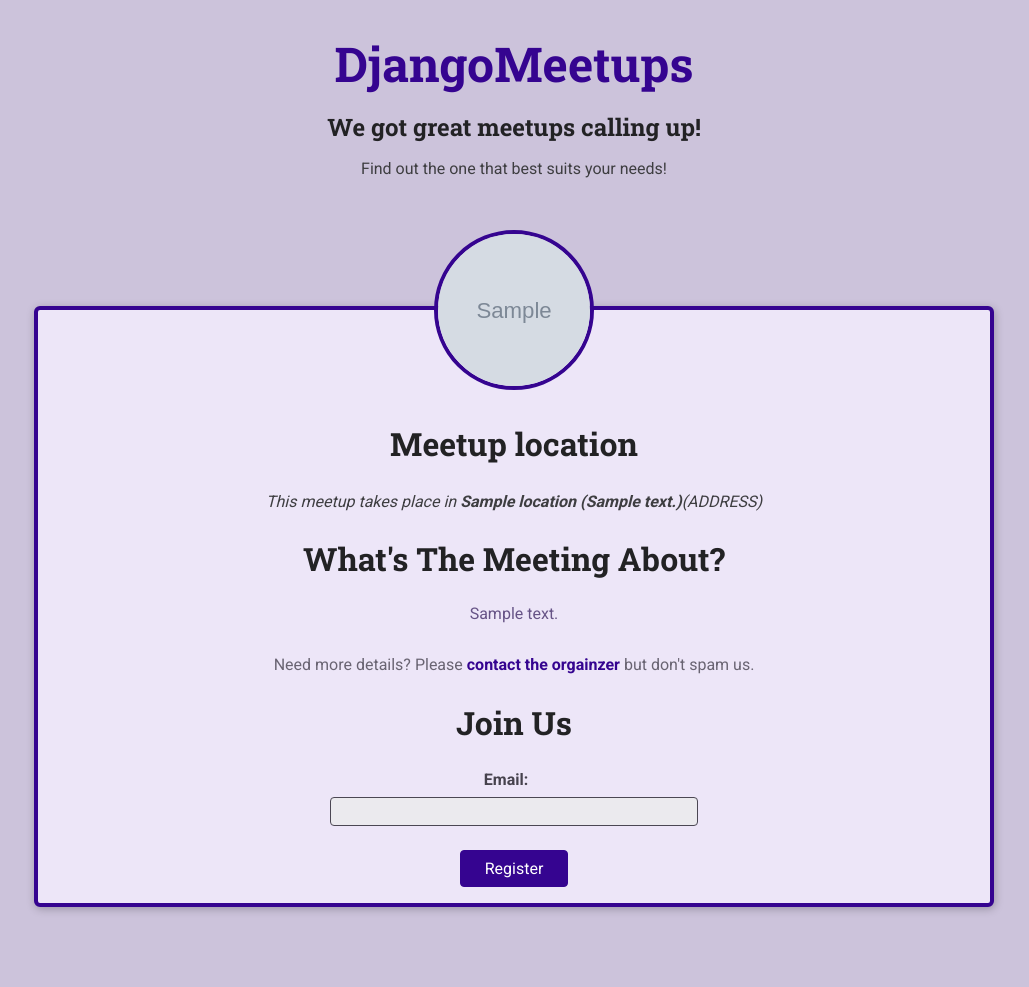
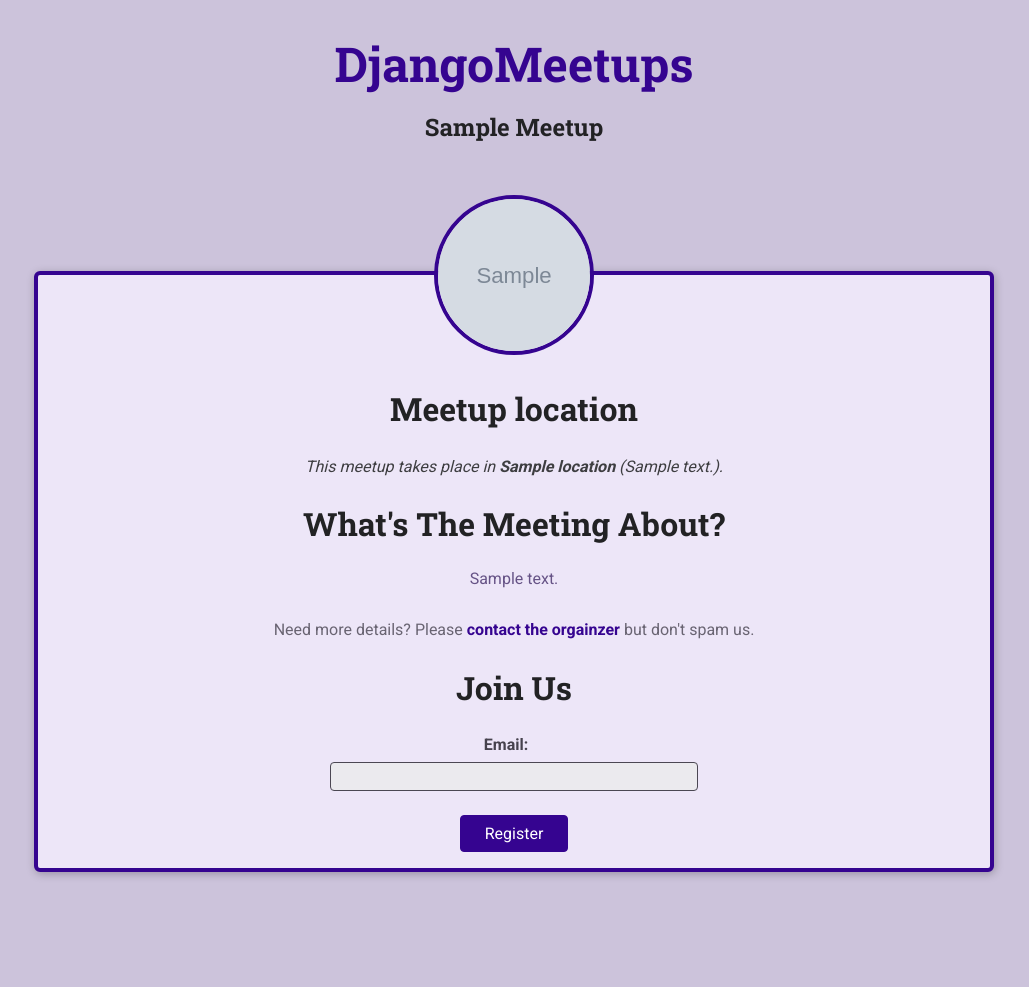
Before and after one commit to sushanka-khadka/Django, a Django app: a page that uses DJANGO_SITE/meetups/templates/meetups/base/base.html in a window 1280 px wide. Shown: the whole page, without its empty margins (126-1155 px from the left). After the commit the page ends 877 px from the top, so only its background shows below. Run offline with Django 5.2, Linux system fonts and the light colour scheme; tables that the repository leaves empty hold one stand-in row (values such as "Sample post"); grey boxes marked "Sample" are stand-in pictures.

Commit message:
code clean up & mailto feature

```diff
--- a/DJANGO_SITE/meetups/templates/meetups/base/base.html
+++ b/DJANGO_SITE/meetups/templates/meetups/base/base.html
@@ -10,11 +10,9 @@
 </head>
 <body>
     <header id="main-header">
-        <nav><a href="" id="main-logo">DjangoMeetups</a></nav>
+        <nav><a href="/" id="main-logo">DjangoMeetups</a></nav>
         <h1>{% block main_heading %}{% endblock %}</h1>
         {% block header_content %} {% endblock %}
-        <h1>We got great meetups calling up!</h1>
-        <p>Find out the one that best suits your needs!</p>
     </header>
     <main>
         {% block  content %} {% endblock %}
--- a/DJANGO_SITE/meetups/templates/meetups/includes/meetup-item.html
+++ b/DJANGO_SITE/meetups/templates/meetups/includes/meetup-item.html
@@ -8,7 +8,7 @@
             </div>
             <div class="meetup-details">
                 <h3>{{ meetup_item.title }}</h3>
-                <address>{{ meetup_item.location }}</address>
+                <address>{{ meetup_item.location.name }}</address>
             </div>
         </div>
         <div class="meetup-actions">
--- a/DJANGO_SITE/meetups/templates/meetups/meetup-detail.html
+++ b/DJANGO_SITE/meetups/templates/meetups/meetup-detail.html
@@ -1,26 +1,27 @@
 {% extends 'meetups/base/base.html' %}
 {% load static %}
 
-{% block  page_title %} All Events {% endblock %}
+{% block  page_title %} {{ meetup_item.title }} {% endblock %}
 
 {% block  css_files %}
     <link rel="stylesheet" href="{% static 'meetups/styles/meetup-detail.css' %}">
 {% endblock %}
 
+{% block main_heading %} {{ meetup_item.title|title }} {% endblock %}
+
 {% block  content %}
 {% if meetup_found %}
-    <main>
     <article>
         <img src="{{ meetup_item.featured_image.url }}" alt="meetup-image" id="main-image">
         <section id="location">
             <h2>Meetup location</h2>
-                <address>This meetup takes place in <span>{{ meetup_item.location }}</span>(ADDRESS)</address>
+            <address>This meetup takes place in <span>{{ meetup_item.location.name }}</span> ({{ meetup_item.location.address }}). </address>
         </section>
         <section id="details">
             <h2>What's The Meeting About?</h2>
             <p>{{ meetup_item.description }} </p>
             <footer>
-                    <p>Need more details? Please <a href="">contact the orgainzer</a> but don't spam us.</p>
+                <p>Need more details? Please <a href="mailto: meetup_item.organizer_email">contact the orgainzer</a> but don't spam us.</p>
             </footer>
         </section>
         <section id="registration">
@@ -36,7 +37,6 @@
             </form>
         </section>
     </article>
-    </main>
 {% else %}
 <p>Sorry, No meetup found!</p>
 {% endif %}
--- a/DJANGO_SITE/meetups/templates/meetups/registration-success.html
+++ b/DJANGO_SITE/meetups/templates/meetups/registration-success.html
@@ -13,10 +13,10 @@
 <section id="confirmation">
     <h2>You registered successfully!</h2>
     <p>Thanks for signing up - see you at the meetup!</p>
-    <p>Got questions or can't make it? Please <a href="">contact the orgainzer</a> ahead of time!</p>
+    <p>Got questions or can't make it? Please <a href="mailto: ram@gmai.com">contact the orgainzer</a> ahead of time!</p>
 </section>
 <section id="continue">
     <p>Of course you can sign up for more than one meetup!</p>
-    <p><a href="" class="btn">Explore our Meetups</a></p>
+    <p><a href="/" class="btn">Explore our Meetups</a></p>
 </section>
 {% endblock %}
--- a/DJANGO_SITE/meetups/views.py
+++ b/DJANGO_SITE/meetups/views.py
@@ -29,7 +29,6 @@ def meetup_details(request, meetup_slug):
             'form': registration_form
         });
     except Exception as ex:
-        print(ex)
         return render(request, 'meetups/meetup-detail.html', {
             'meetup_found': False
         });
```
Also changed, not shown: DJANGO_SITE/meetups/templates/meetups/index.html (+9 -2 lines). Lines whose indentation alone changed are shown as unchanged.
